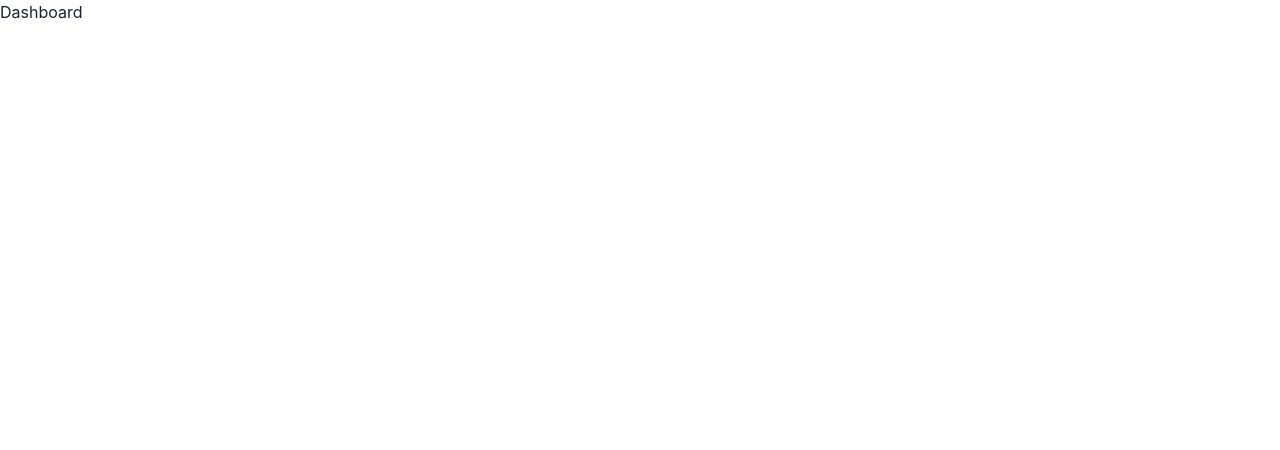
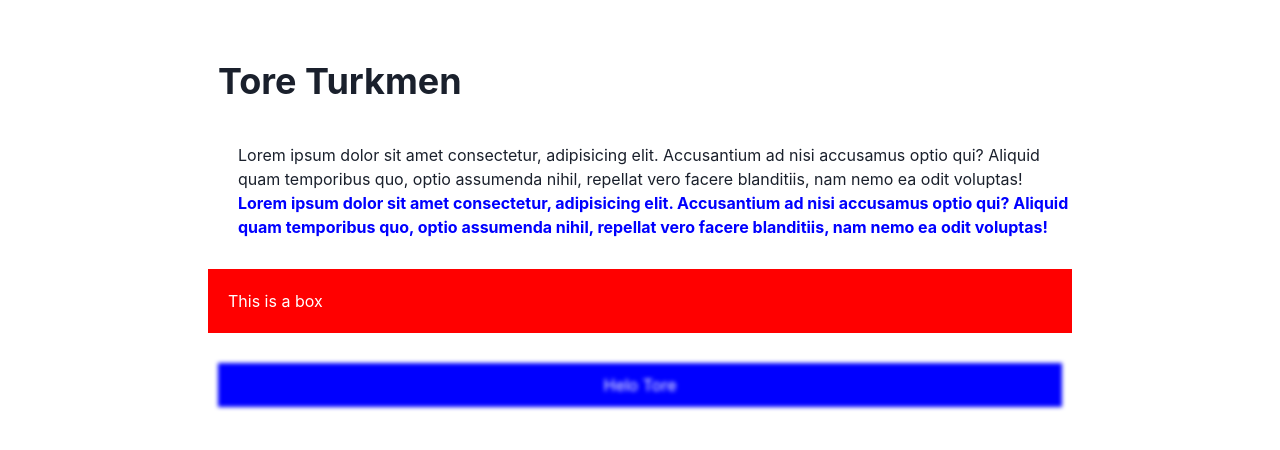
Before and after one commit to ToreTurkmen/Chakra-Project, a React (Vite) app: page / in a window 1280 px wide. Shown: the top 450 px of the page. Built offline with nearby package versions, Linux system fonts and the light colour scheme.

Commit message:
created props and changed styles

```diff
--- a/package.json
+++ b/package.json
@@ -1,5 +1,5 @@
 {
-  "name": "chakra-ui-crash-course",
+  "name": "chakra",
   "private": true,
   "version": "0.0.0",
   "type": "module",
--- a/src/pages/Dashboard.jsx
+++ b/src/pages/Dashboard.jsx
@@ -1,5 +1,31 @@
+import { Container, Heading, Text, Box} from "@chakra-ui/react";
+
 export default function Dashboard() {
+
+  const boxStyle = {
+    p: "10px",
+    bg: "blue",
+    m:"10px",
+    color: "white",
+    textAlign: "center",
+    filter: "blur(2px)",
+    ':hover': {
+      color: 'black',
+      bg: 'blue.200'
+    }
+  }
   return (
-    <div>Dashboard</div>
+    <Container as="section" py="20px" maxW="4xl">
+      <Heading my="30px" p="10px">Tore Turkmen</Heading>
+      <Text marginLeft="30px">Lorem ipsum dolor sit amet consectetur, adipisicing elit. Accusantium ad nisi accusamus optio qui? Aliquid quam temporibus quo, optio assumenda nihil, repellat vero facere blanditiis, nam nemo ea odit voluptas!</Text>
+      <Text ml="30px" color="blue" fontWeight="bold">Lorem ipsum dolor sit amet consectetur, adipisicing elit. Accusantium ad nisi accusamus optio qui? Aliquid quam temporibus quo, optio assumenda nihil, repellat vero facere blanditiis, nam nemo ea odit voluptas!</Text>
+
+      <Box my="30px" p="20px" bg="red">
+          <Text color="white">This is a box</Text>
+      </Box>
+      <Box sx={boxStyle}>
+        Helo Tore
+      </Box>
+    </Container>
   )
 }
```
